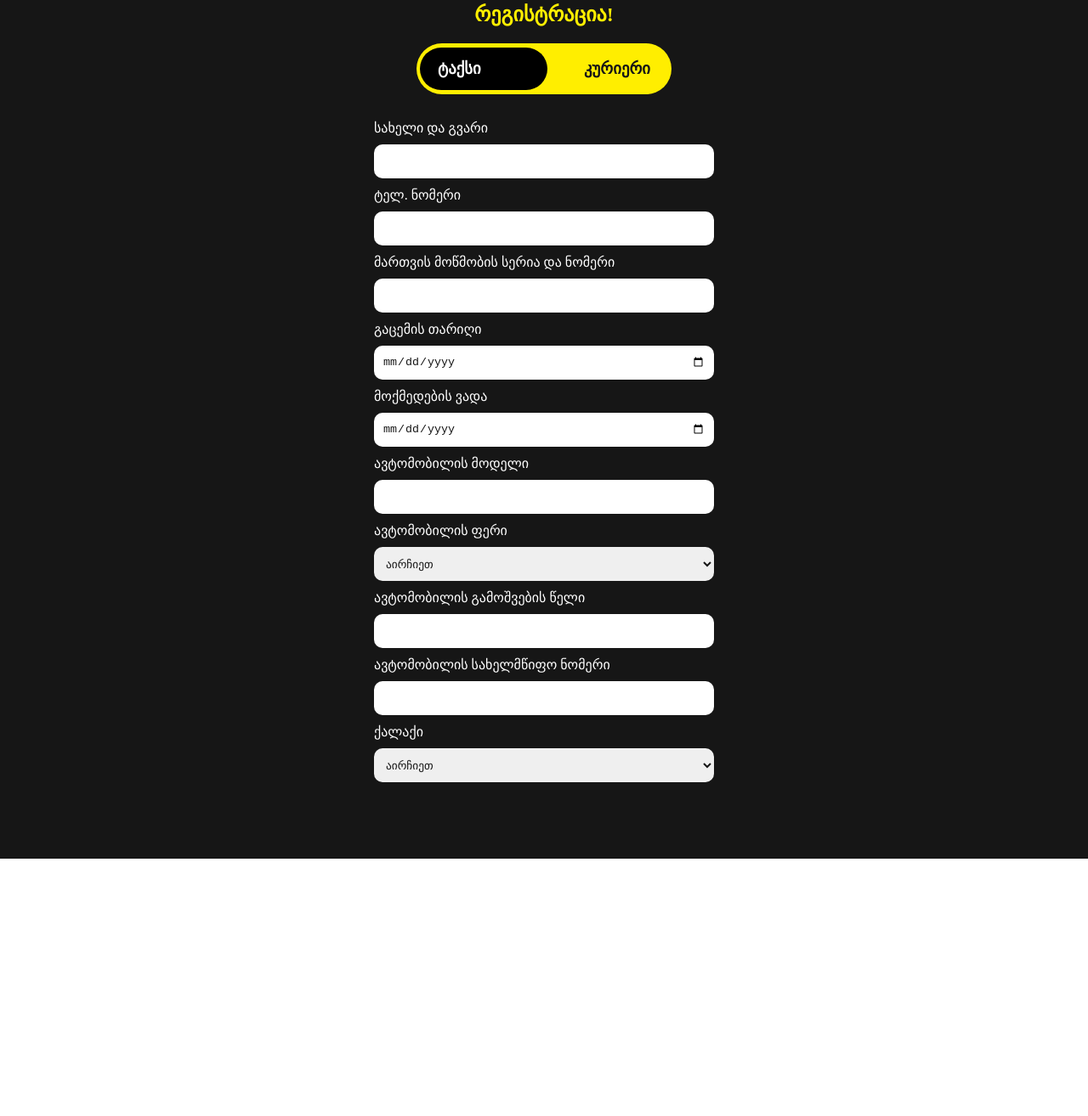
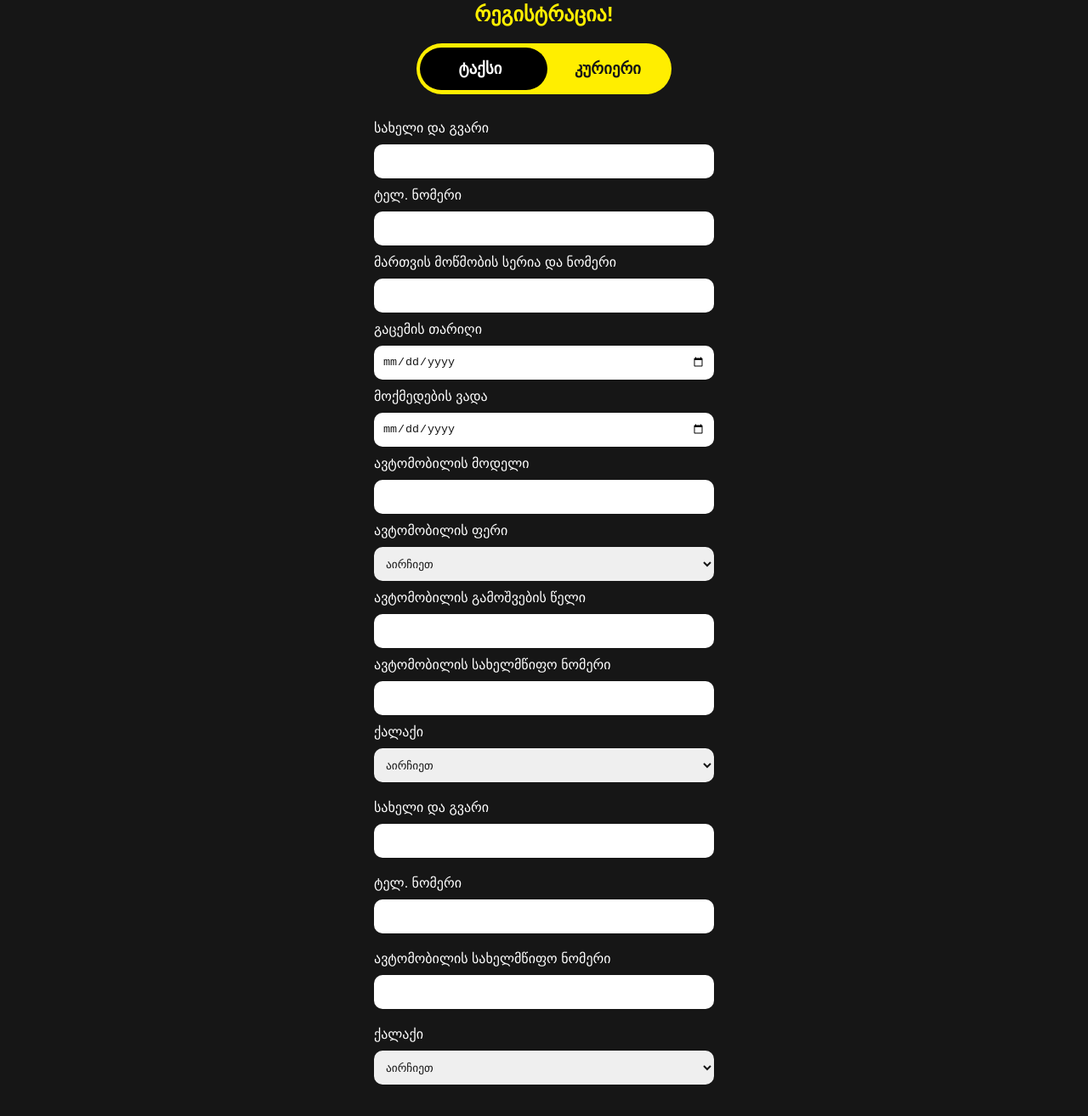
Before and after one commit to unknownkillid/TaxiAPP, a website: page index.html in a window 1280 px wide. Shown: the part 1006-2320 px from the top of the page at 85% size. Before the commit the page ends 2017 px from the top, so only its background shows below. Drawn offline with Linux system fonts and the light colour scheme; a web font is replaced by a local one.

Commit message:
courier registration added

```diff
--- a/index.html
+++ b/index.html
@@ -82,14 +82,11 @@
                         <a href="https://apps.apple.com/sa/app/yandex-pro/id1496904594" target="_blank"> <img
                                 src="assets/GooglePlay.jpg" alt=""></a>
                     </div>
-
                 </div>
-
             </div>
         </section>
 
         <section class="section2" id="section2">
-            <form action="#" class="registerForm">
             <h1>რეგისტრაცია!</h1>
             <div class="driver-reg" id="driverReg">
                 <div class="choose">
@@ -97,20 +94,47 @@
                     <h3 id="taxiChoose">ტაქსი</h3>
                     <h3 id="courierChoose">კურიერი</h3>
                 </div>
+                <form action="#" class="registerForm">
+
                     <div class="registerFormInputs" id="registerFormInputs">
-                        <label for="nameInput">სახელი და გვარი</label>
+                        <div class="input-group">
+                            <label for="nameInput" class="labelAnimation">სახელი და გვარი</label>
                             <input type="text" class="nameInput" id="nameInput">
-                        <label for="telNumber">ტელ. ნომერი</label>
+                        </div>
+
+                        <div class="input-group">
+                            <label for="telNumber" class="labelAnimation">ტელ. ნომერი</label>
+
                             <input type="tel" class="tel-Number" id="telNumber">
-                        <label for="licNumber">მართვის მოწმობის სერია და ნომერი</label>
+                        </div>
+
+                        <div class="input-group">
+                            <label for="licNumber" class="labelAnimation">მართვის მოწმობის სერია და ნომერი</label>
+
                             <input type="text" class="lic-num" id="licNumber">
-                        <label for="date">გაცემის თარიღი</label>
+                        </div>
+
+                        <div class="input-group">
+                            <label for="date" class="labelAnimation">გაცემის თარიღი</label>
+
                             <input type="date" class="date" id="date">
-                        <label for="valid">მოქმედების ვადა</label>
+                        </div>
+
+                        <div class="input-group">
+                            <label for="valid" class="labelAnimation">მოქმედების ვადა</label>
+
                             <input type="date" class="validation" id="valid">
-                        <label for="carModel">ავტომობილის მოდელი</label>
+                        </div>
+
+                        <div class="input-group">
+                            <label for="carModel" class="labelAnimation">ავტომობილის მოდელი</label>
+
                             <input type="text" class="model" id="carModel">
+                        </div>
+
+                        <div class="input-group">
                             <label for="carColorChoose">ავტომობილის ფერი</label>
+
                             <select name="carColor" id="carColorChoose">
                                 <option value="#" selected disabled>აირჩიეთ</option>
                                 <option value="#">თეთრი</option>
@@ -127,11 +151,23 @@
                                 <option value="#">ვარდისფერი</option>
                                 <option value="#">ბეჟი</option>
                             </select>
-                        <label for="releaseDate">ავტომობილის გამოშვების წელი</label>
+                        </div>
+
+                        <div class="input-group">
+                            <label for="releaseDate" class="labelAnimation">ავტომობილის გამოშვების წელი</label>
+
                             <input type="number" class="release-date" id="releaseDate">
-                        <label for="regionNumber">ავტომობილის სახელმწიფო ნომერი</label>
+                        </div>
+
+                        <div class="input-group">
+                            <label for="regionNumber" class="labelAnimation">ავტომობილის სახელმწიფო ნომერი</label>
+
                             <input type="number" class="reg-number" id="regionNumber">
+                        </div>
+
+                        <div class="input-group">
                             <label for="cityChoose">ქალაქი</label>
+
                             <select name="city" id="cityChoose">
                                 <option value="#" selected disabled>აირჩიეთ</option>
                                 <option value="#">თბილისი</option>
@@ -140,6 +176,40 @@
                             </select>
                         </div>
                     </div>
+
+            </div>
+            </form>
+
+            <form action="#" class="courierForm">
+                <div class="input-group">
+                    <label for="nameInput" class="labelAnimation">სახელი და გვარი</label>
+                    <input type="text" class="nameInput" id="nameInput">
+                </div>
+
+                <div class="input-group">
+                    <label for="telNumber" class="labelAnimation">ტელ. ნომერი</label>
+
+                    <input type="tel" class="tel-Number" id="telNumber">
+                </div>
+
+                <div class="input-group">
+                    <label for="regionNumber" class="labelAnimation">ავტომობილის სახელმწიფო ნომერი</label>
+
+                    <input type="number" class="reg-number" id="regionNumber">
+                </div>
+
+                <div class="input-group">
+                    <label for="cityChoose">ქალაქი</label>
+
+                    <select name="city" id="cityChoose">
+                        <option value="#" selected disabled>აირჩიეთ</option>
+                        <option value="#">თბილისი</option>
+                        <option value="#">ბათუმი</option>
+                        <option value="#">ქუთაისი</option>
+                    </select>
+                </div>
+            </div>
+
             </form>
         </section>
 
--- a/styles/style.css
+++ b/styles/style.css
@@ -176,9 +176,10 @@ p {
 
 .main-gs {
     color: var(--main-yellow);
+    font-size: xx-large;
 }
 
-.registerForm h1 {
+.section2 h1 {
     color: var(--main-yellow);
 }
 
@@ -191,6 +192,9 @@ p {
     align-items: center;
     justify-content: center;
     padding: 90px 0;
+    flex-direction: column;
+    gap: 20px;
+    font-family: var(--main-georgin-font);
 }
 
 .headerHideShow {
@@ -206,7 +210,7 @@ p {
     cursor: pointer;
 }
 
-.registerForm {
+.registerForm, .courierForm  {
     display: flex;
     align-items: center;
     justify-content: center;
@@ -229,6 +233,12 @@ p {
     gap: 10px;
 }
 
+.input-group {
+    display: flex;
+    flex-direction: column;
+    gap: 10px;
+}
+
 .choose {
     width: 300px;
     background-color: var(--main-yellow);
@@ -240,7 +250,6 @@ p {
     justify-content: space-between;
     flex-direction: row;
     position: relative;
-    padding: 0 25px;
 }
 
 .choose h3 {
@@ -248,6 +257,10 @@ p {
     cursor: pointer;
     z-index: 2;
     transition: 1s;
+    width: 100%;
+    display: flex;
+    align-items: center;
+    justify-content: center;
 }
 
 .slider {
@@ -261,7 +274,8 @@ p {
     transition: 0.7s;
 }
 
-.registerFormInputs input, .registerFormInputs select{
+.registerFormInputs input, .registerFormInputs select,
+.courierForm input, .courierForm select{
     width: 400px;
     height: 40px;
     border-radius: 10px;
```
Also changed, not shown: script/script.js (indentation only). Lines whose indentation alone changed are shown as unchanged.
